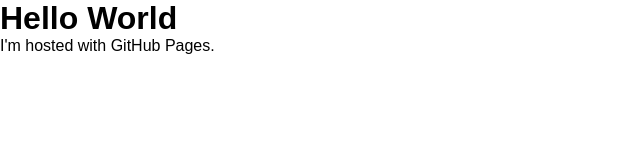
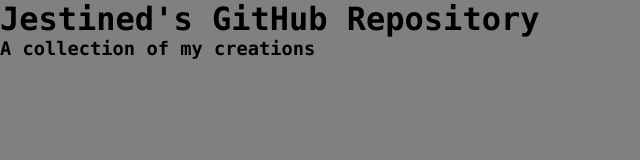
Before and after one commit to jestined/jestined.github.io, a plain HTML site: page index.html in a window 1280 px wide. Shown: the whole page, without its empty margins (0-640 px from the left). Drawn offline with Linux system fonts and the light colour scheme.

Commit message:
Updated Styling

```diff
--- a/index.html
+++ b/index.html
@@ -7,8 +7,8 @@
         <link rel="stylesheet" href="styles/main.css">
     </head>
     <body>
-        <h1>Hello World</h1>
-        <p>I'm hosted with GitHub Pages.</p>
+        <h1>Jestined's GitHub Repository</h1>
+        <h3>A collection of my creations</h3>
     </body>
 
 </html>
--- a/styles/main.css
+++ b/styles/main.css
@@ -6,4 +6,12 @@
 body {
 	font-family: Arial, Helvetica, sans-serif;
     font-size: 100%;
+    background-color: gray;
 }
+
+h1 {
+    font-family: "Lucida Console", "Courier New", monospace;
+}
+h3 {
+    font-family: "Lucida Console", "Courier New", monospace;
+}
```
